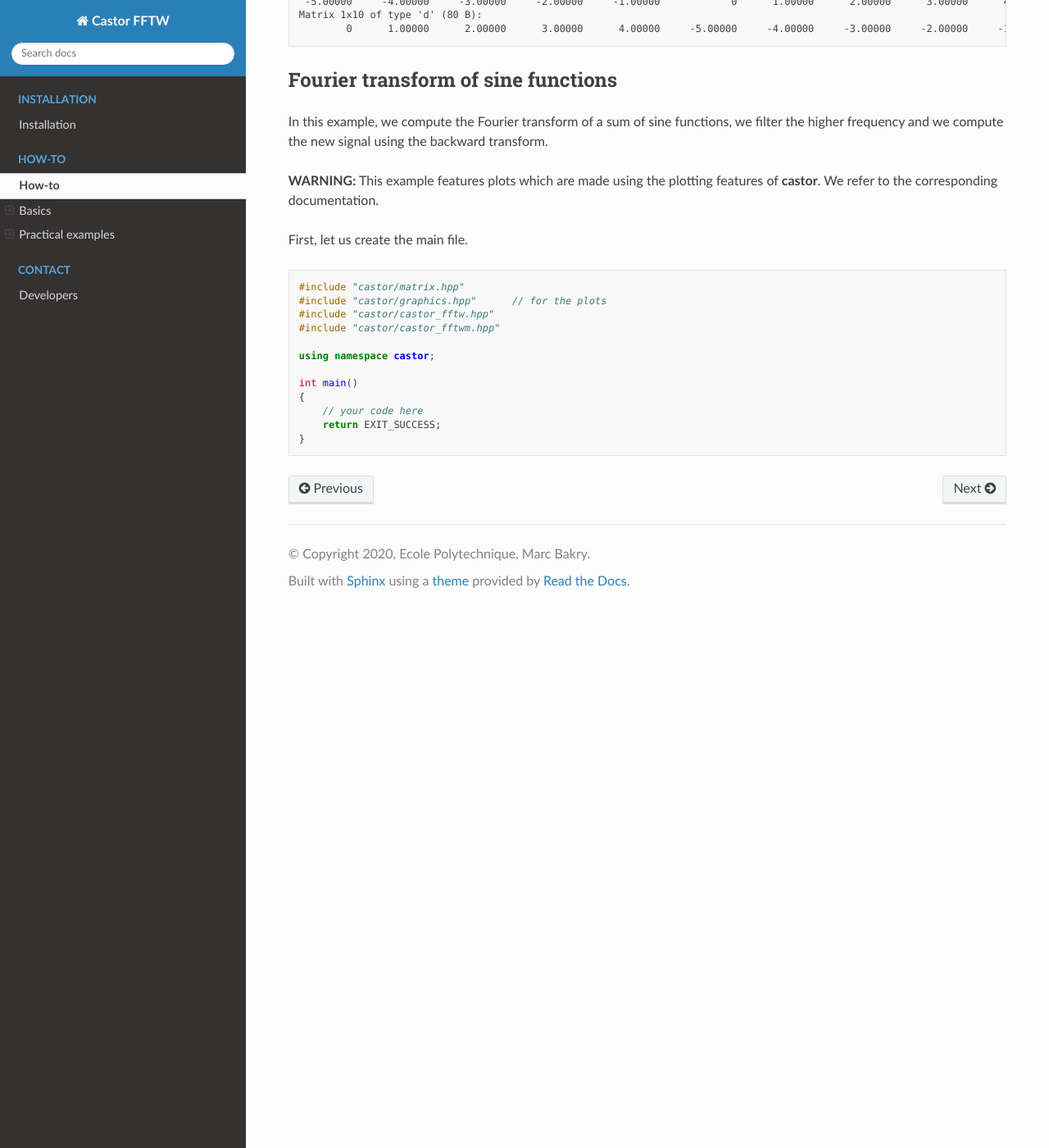
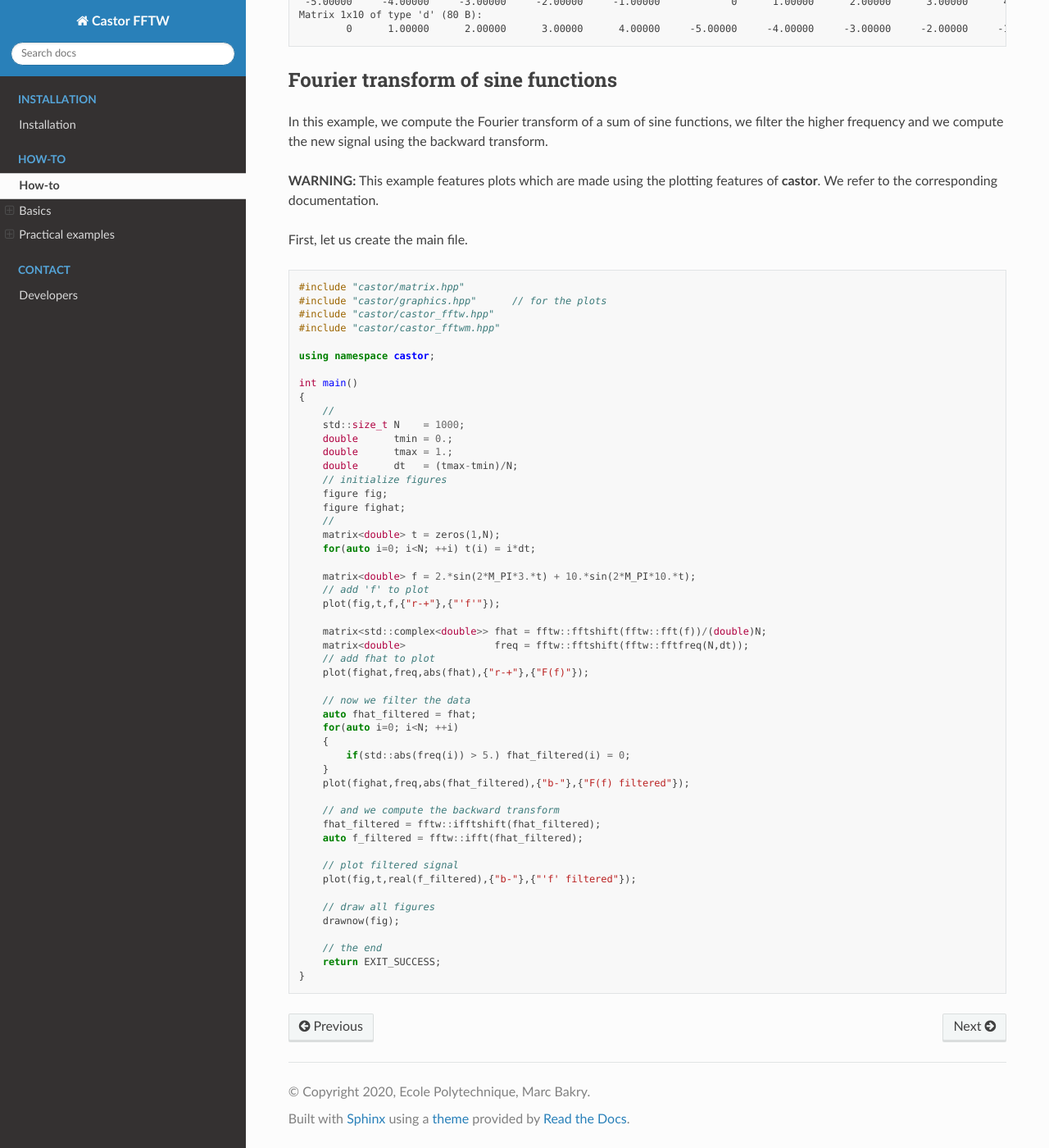
Before and after one commit to marcbakry/castor-fftw, a Sphinx documentation site: the page built from doc/source/howto.rst, in a window 1280 px wide and 1400 px high, scrolled down 4186 px. Shown: the whole window at 82% size. Built offline with Sphinx 7.4.7 and the Read the Docs theme 2.0.0, drawn with Linux system fonts in a browser that asks for light colours.

Commit message:
added example with graphic display

```diff
--- a/doc/source/howto.rst
+++ b/doc/source/howto.rst
@@ -211,6 +211,45 @@ First, let us create the main file.
 
     int main()
     {
-        // your code here
+        //
+        std::size_t N    = 1000;
+        double      tmin = 0.;
+        double      tmax = 1.;
+        double      dt   = (tmax-tmin)/N;
+        // initialize figures
+        figure fig;
+        figure fighat;
+        //
+        matrix<double> t = zeros(1,N);
+        for(auto i=0; i<N; ++i) t(i) = i*dt;
+
+        matrix<double> f = 2.*sin(2*M_PI*3.*t) + 10.*sin(2*M_PI*10.*t);
+        // add 'f' to plot
+        plot(fig,t,f,{"r-+"},{"'f'"});
+
+        matrix<std::complex<double>> fhat = fftw::fftshift(fftw::fft(f))/(double)N;
+        matrix<double>               freq = fftw::fftshift(fftw::fftfreq(N,dt));
+        // add fhat to plot
+        plot(fighat,freq,abs(fhat),{"r-+"},{"F(f)"});
+
+        // now we filter the data
+        auto fhat_filtered = fhat;
+        for(auto i=0; i<N; ++i)
+        {
+            if(std::abs(freq(i)) > 5.) fhat_filtered(i) = 0;
+        }
+        plot(fighat,freq,abs(fhat_filtered),{"b-"},{"F(f) filtered"});
+
+        // and we compute the backward transform
+        fhat_filtered = fftw::ifftshift(fhat_filtered);
+        auto f_filtered = fftw::ifft(fhat_filtered);
+
+        // plot filtered signal
+        plot(fig,t,real(f_filtered),{"b-"},{"'f' filtered"});
+
+        // draw all figures
+        drawnow(fig);
+
+        // the end
         return EXIT_SUCCESS;
     }
```
Also changed, not shown: 2 other files.
